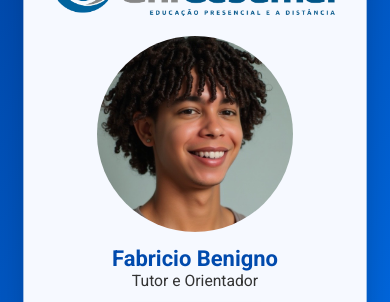
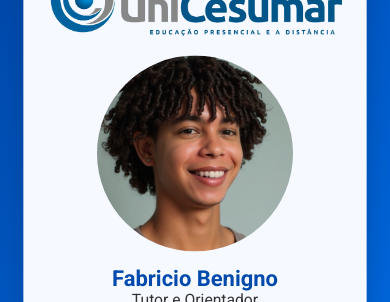
Before and after one commit to fabriciobenigno/Inscri-esUniCesumar, a plain HTML site: page index.html in a window 390 px wide. Shown: the top 302 px of the page. Drawn offline with Linux system fonts and the light colour scheme.

```diff
--- a/index.html
+++ b/index.html
@@ -148,7 +148,7 @@
    CONTROLE DE ESPAÇO MOBILE
    ALTERE APENAS O VALOR ABAIXO
 ============================ */
-const ESPACO_SUPERIOR_MOBILE = 130; // <-- MUDE AQUI (em px)
+const ESPACO_SUPERIOR_MOBILE = 170; // <-- MUDE AQUI (em px)
 
 window.addEventListener("load",()=>{
 
```
